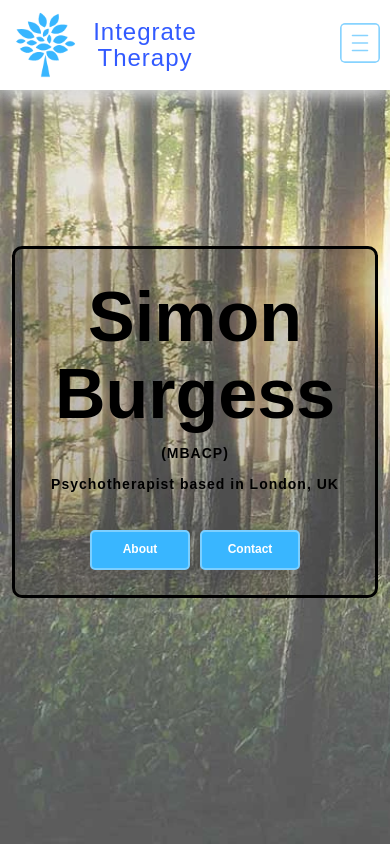
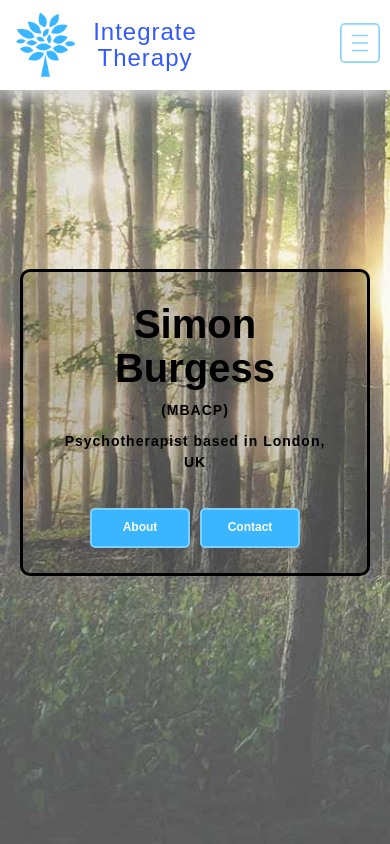
Before and after one commit to SasanTazayoni/integrate-therapy, a React (Vite) app: page / in a window 390 px wide. Shown: the top 844 px of the page. Built offline with nearby package versions, Linux system fonts and the light colour scheme; a web font is replaced by a local one.

Commit message:
Add media queries for h1

```diff
--- a/src/assets/css/styles.css
+++ b/src/assets/css/styles.css
@@ -132,15 +132,29 @@ p {
     font-size: 1.6rem;
   }
 
+  h1 {
+    font-size: 6rem;
+  }
+
   h2 {
     font-size: 3.6rem;
     margin-bottom: 4rem;
   }
 }
 
+@media screen and (max-width: 768px) {
+  h1 {
+    font-size: 5rem;
+  }
+}
+
 @media screen and (max-width: 428px) {
   body {
     font-size: 1.4rem;
+  }
+
+  h1 {
+    font-size: 4rem;
   }
 
   h2 {
```
